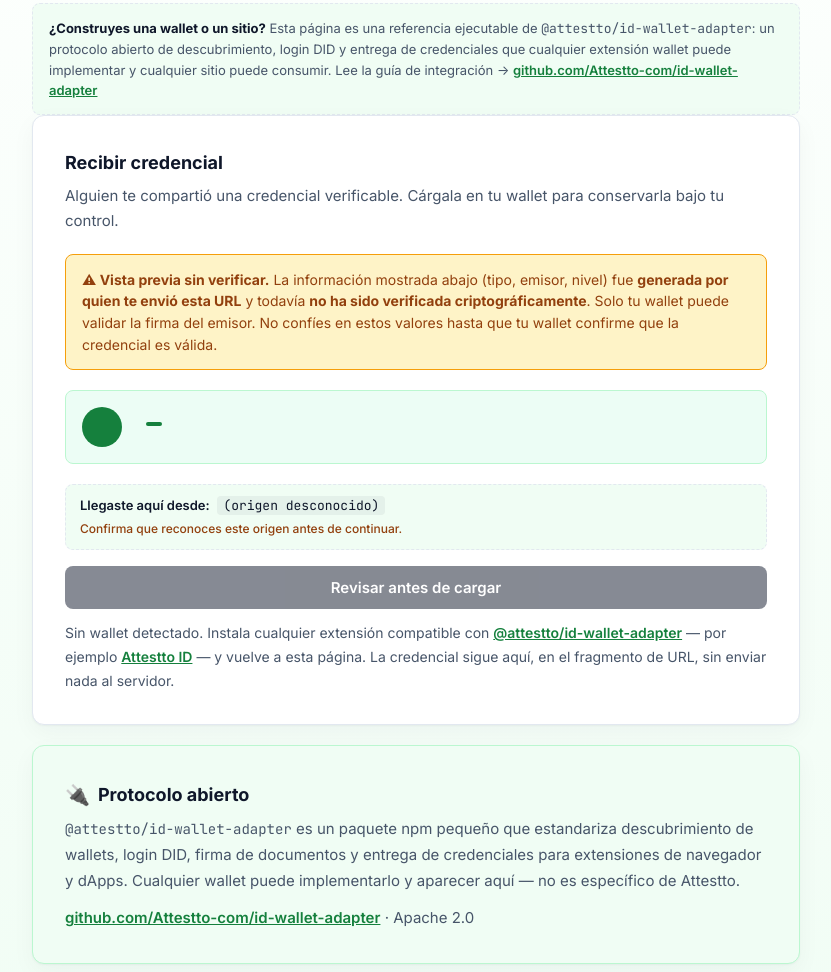
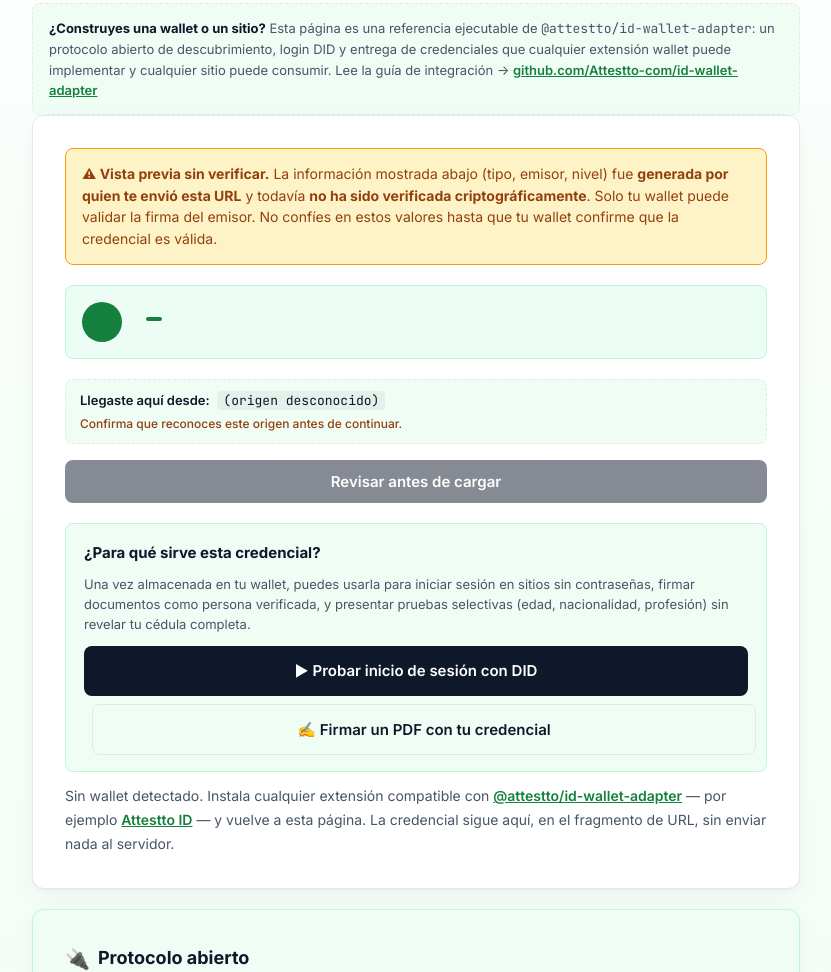
Before and after one commit to Attestto-com/attestto-verify, a website built with Vite: page offer/index.html in a window 1280 px wide. Shown: the part 425-1397 px from the top of the page, without its empty margins (224-1055 px from the left). Built offline with nearby package versions, Linux system fonts and the light colour scheme; what @attestto/id-wallet-adapter would draw is missing.

Commit message:
fix(offer): dedupe header, hide stale install hint, add next-steps panel
- Remove duplicate "Recibir credencial" h2 + card-desc inside the
  credential card; the page-level h1+lead already say it once.
- Hide the "Sin wallet detectado" install hint when a wallet IS
  detected (was always rendered, contradicting the wallet pill above).
- Add a "¿Para qué sirve esta credencial?" panel under the load
  button with two next-step CTAs (DID login demo + PDF signer) so
  holders see what to do with the credential after they store it.

```diff
--- a/offer/index.html
+++ b/offer/index.html
@@ -445,11 +445,6 @@
 
         <!-- Credential load card (only shown when #vc= fragment present) -->
         <section id="credential-card" class="card hidden">
-          <h2>Recibir credencial</h2>
-          <p class="card-desc">
-            Alguien te compartió una credencial verificable. Cárgala en tu
-            wallet para conservarla bajo tu control.
-          </p>
 
           <!-- Unverified-preview banner — ATT-359 hard rule -->
           <div class="unverified-banner" role="alert">
@@ -503,7 +498,25 @@
             </button>
           </div>
 
-          <p class="install-hint">
+          <!-- "What can I do with this?" — answers the implicit question -->
+          <div id="next-steps" style="margin-top: 1.25rem; padding: 1rem 1.125rem; background: var(--color-surface-alt); border: 1px solid var(--color-accent-light); border-radius: 0.5rem;">
+            <div style="font-weight: 700; color: var(--color-ink); margin-bottom: 0.5rem; font-size: 0.9375rem;">
+              ¿Para qué sirve esta credencial?
+            </div>
+            <p style="margin: 0 0 0.75rem 0; font-size: 0.8125rem; color: var(--color-ink-muted); line-height: 1.55;">
+              Una vez almacenada en tu wallet, puedes usarla para iniciar sesión en sitios sin contraseñas, firmar documentos como persona verificada, y presentar pruebas selectivas (edad, nacionalidad, profesión) sin revelar tu cédula completa.
+            </p>
+            <div style="display: flex; flex-direction: column; gap: 0.5rem;">
+              <a href="/dev/" class="btn btn-primary btn-block" style="text-decoration: none; text-align: center;">
+                ▶ Probar inicio de sesión con DID
+              </a>
+              <a href="/sign/" class="btn btn-block" style="text-decoration: none; text-align: center; background: transparent; border: 1px solid var(--color-border); color: var(--color-ink);">
+                ✍ Firmar un PDF con tu credencial
+              </a>
+            </div>
+          </div>
+
+          <p id="install-hint" class="install-hint hidden">
             Sin wallet detectado. Instala cualquier extensión compatible con
             <a href="https://github.com/Attestto-com/id-wallet-adapter" target="_blank" rel="noopener">@attestto/id-wallet-adapter</a> —
             por ejemplo
--- a/src/c-page.ts
+++ b/src/c-page.ts
@@ -142,9 +142,8 @@ function renderCredentialCard(preview: CredentialOfferPreview): void {
 
   $('cred-icon').textContent = preview.icon || '★'
 
-  // Update the page header to make the holder's mental state explicit:
-  // they arrived here because an issuer just minted them a credential.
-  $('page-title').textContent = 'Recibir credencial'
+  // Replace the generic protocol blurb with a holder-friendly lead now
+  // that we know an offer is in the URL.
   $('page-lead').innerHTML =
     'Un emisor te compartió una credencial verificable. Cárgala en tu wallet — cualquier extensión compatible con <a href="https://github.com/Attestto-com/id-wallet-adapter" target="_blank" rel="noopener" style="color: var(--color-accent); font-weight: 600;">@attestto/id-wallet-adapter</a> — para conservarla bajo tu control.'
 }
@@ -246,6 +245,7 @@ async function bootstrap(): Promise<void> {
       'No se detectó ninguna wallet de credenciales compatible. Instala una extensión que implemente @attestto/id-wallet-adapter.',
     )
     document.getElementById('dev-hint')?.classList.remove('hidden')
+    document.getElementById('install-hint')?.classList.remove('hidden')
   }
 
   // If we landed without an offer fragment AND without a wallet, the
```
